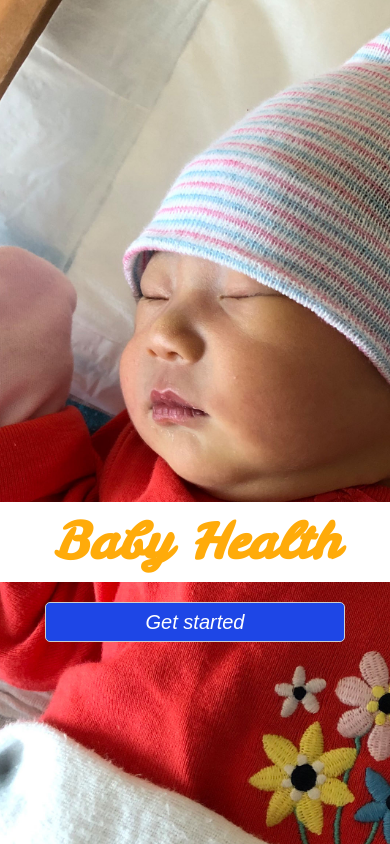
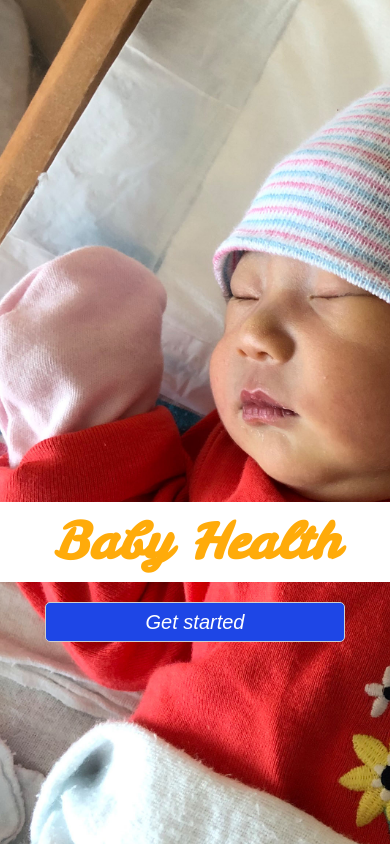
Before and after one commit to makicoding/Baby-Health, a React (Create React App) app in the folder client/: page / in a window 390 px wide. Built offline with nearby package versions, Linux system fonts and the light colour scheme; a web font is replaced by a local one.

Commit message:
Splash image repositioned

```diff
--- a/client/src/components/BackgroundImage/backgroundImage.css
+++ b/client/src/components/BackgroundImage/backgroundImage.css
@@ -53,13 +53,21 @@
 /* (375px is viewport width of iPhone X in vertical) */
 @media screen and (max-width: 750px) {
 
-    .backgroundImage {
+    /* .backgroundImage {
         width: auto;
         height: 104%;
 
         position: fixed;
         top: -20px;
-        left: -230px;
+        left: -230px; */
+
+        .backgroundImage {
+        width: auto;
+        height: 104%;
+
+        position: fixed;
+        top: -20px;
+        left: -140px;
     }
 
 }
@@ -94,7 +102,7 @@
 
         position: fixed;
         top: -20px;
-        left: -130px;
+        left: -100px;
     }
 
 }
--- a/client/src/components/HamburgerMenu/hamburgerMenu.css
+++ b/client/src/components/HamburgerMenu/hamburgerMenu.css
@@ -60,8 +60,8 @@
 
 /* Style the hamburger menu */
 .topnav a.icon {
-    /* background: #FFAB0A; */
-    background-color: rgb(30, 70, 230);
+    background: #FFAB0A;
+    /* background-color: rgb(30, 70, 230); */
 
     position: fixed;
     right: 0px;
@@ -73,8 +73,8 @@
     /* background-color: #2AC940; */
     /* background-color: #4569FF; */
     /* background-color: rgb(28, 66, 218); */
-    /* background-color: rgb(30, 70, 230); */
-    background: #FFAB0A;
+    background-color: rgb(30, 70, 230);
+    /* background: #FFAB0A; */
     color: white;
     text-decoration: none;
 }
```
